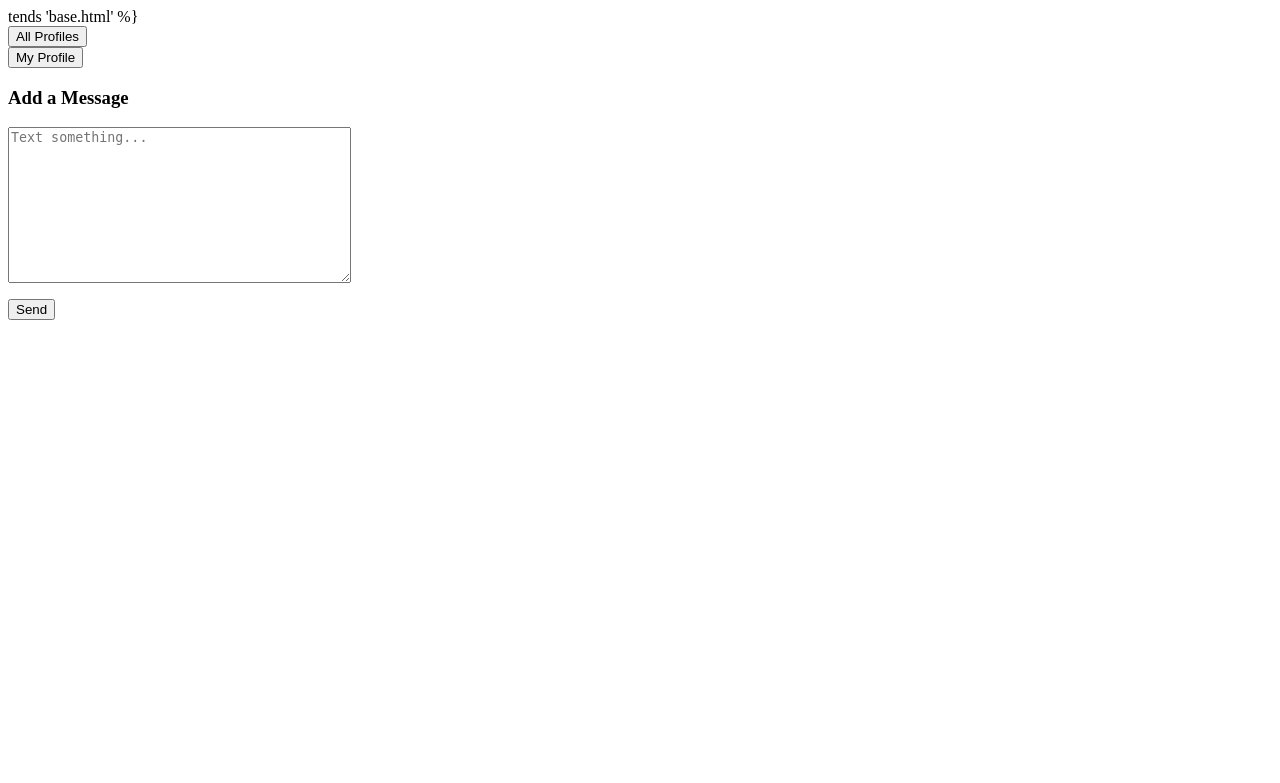
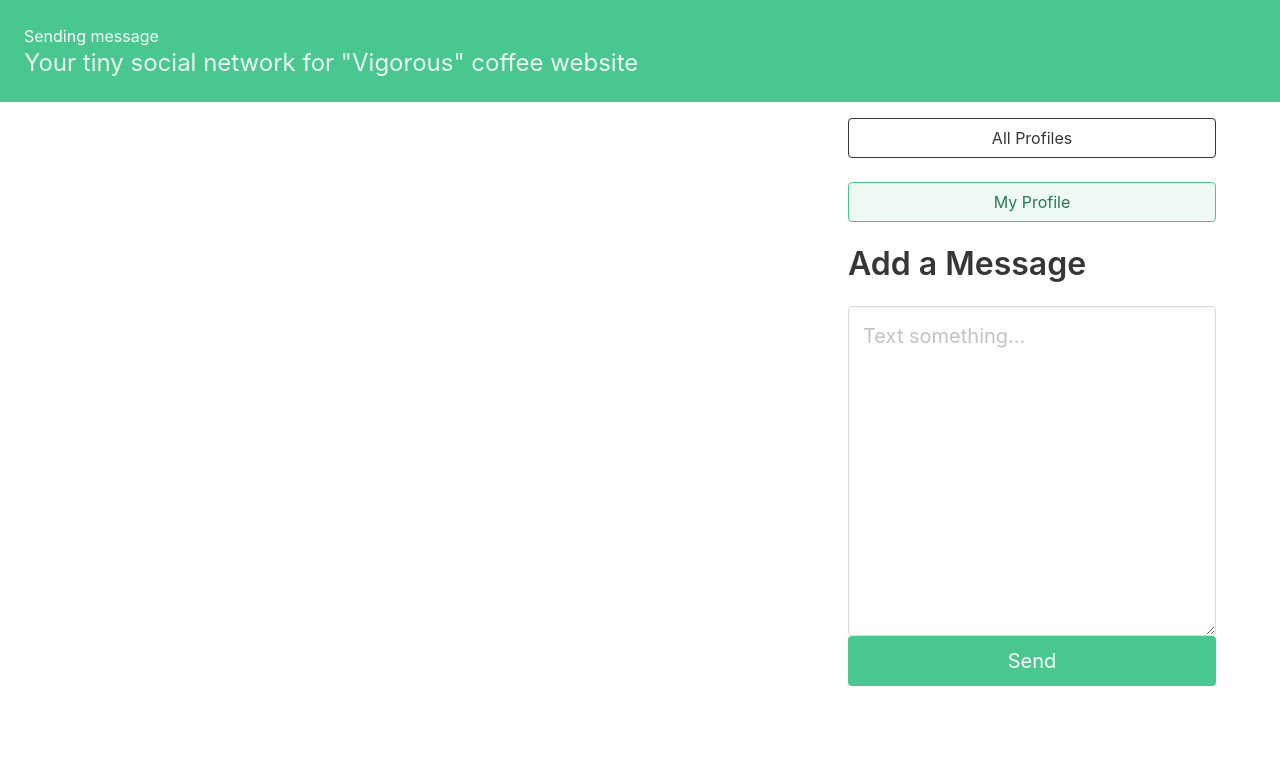
Before and after one commit to sdu-be-22/Vigorous, a Django app: page /messenger/ in a window 1280 px wide. Shown: the top 783 px of the page. Run offline with Django 4.2, Linux system fonts and the light colour scheme.

Commit message:
Update dashboard.html

```diff
--- a/coffeeshop/sending/templates/sending/dashboard.html
+++ b/coffeeshop/sending/templates/sending/dashboard.html
@@ -1,4 +1,4 @@
-tends 'base.html' %}
+{% extends 'base.html' %}
 
 {% block content %}
 
```
